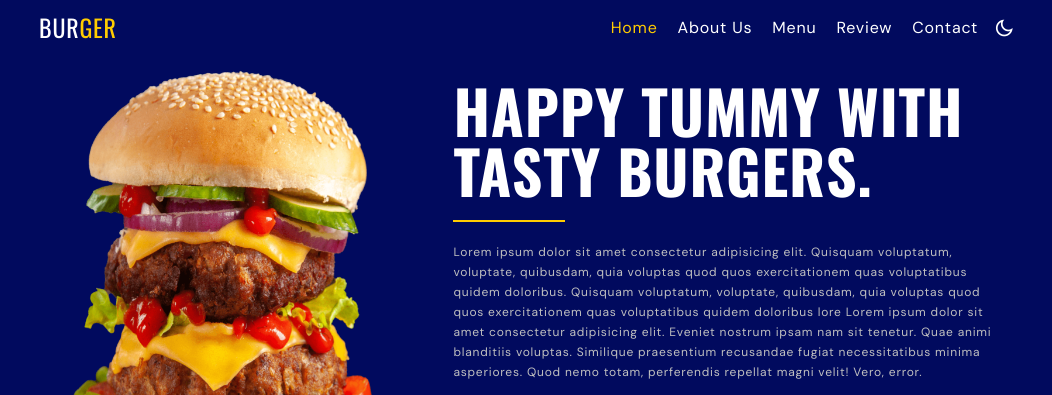
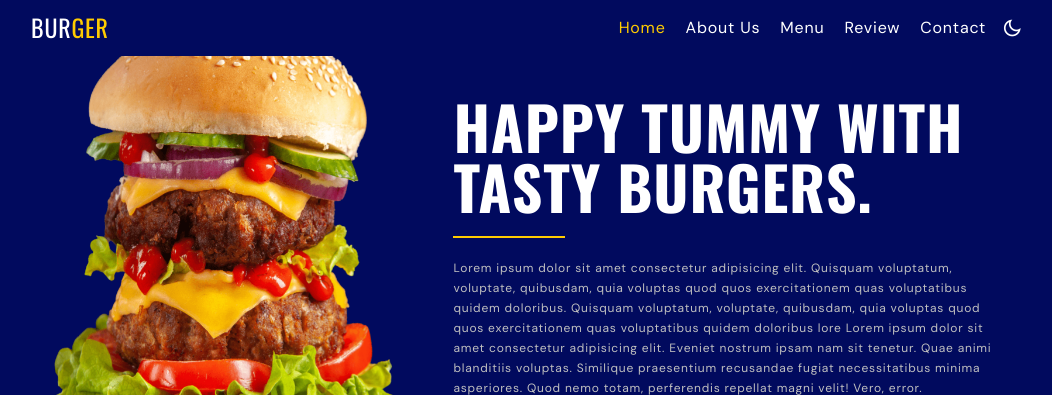
Before and after one commit to Utkarsh785/Burger, a plain HTML site: page index.html in a window 1280 px wide. Shown: the top 395 px of the page, without its empty margins (113-1165 px from the left). Drawn offline with nearby package versions, Linux system fonts and the light colour scheme.

Commit message:
Bug fixed

```diff
--- a/index.html
+++ b/index.html
@@ -31,9 +31,9 @@
 
     <title>Burger</title>
   </head>
-  <body>
+  <body class="p-4">
       <header class="bg-primarycolor dark:bg-darkcolor fixed top-0 left-0 w-full z-50 " id="header">
-      <nav class="container relative h-14 flex justify-between items-center">
+      <nav class="p-4 container relative h-14 flex justify-between items-center">
         <div>
          <a href="#" class="text-2xl uppercase font-oswald">
           Bur<span class="text-secondarycolor">ger</span>
@@ -183,7 +183,7 @@
     </section>
     <!--~~~~~~~~~~~~~~~ About ~~~~~~~~~~~~~~~-->
     <section id="about">
-      <div class="container flex flex-col gap-10 md:flex-row">
+      <div class="container flex flex-col gap-10 lg:flex-row">
         <div><img src="img/about.jpg" alt="about image" class="about__img rounded-lg"></div>
         <div class="flex-1 about__content">
           <h2 class="section-title">FIND FOOD AND DRINKS, ALL-IN-ONE PLACE FOR YOUR BEST TASTE.</h2>
```
Also changed, not shown: dist/output.css.
